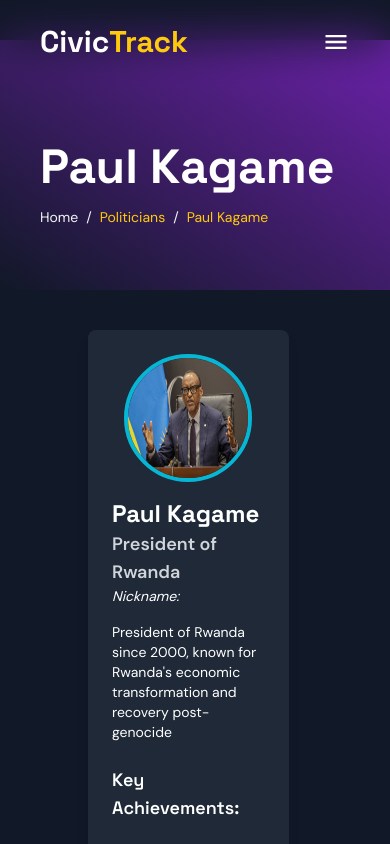
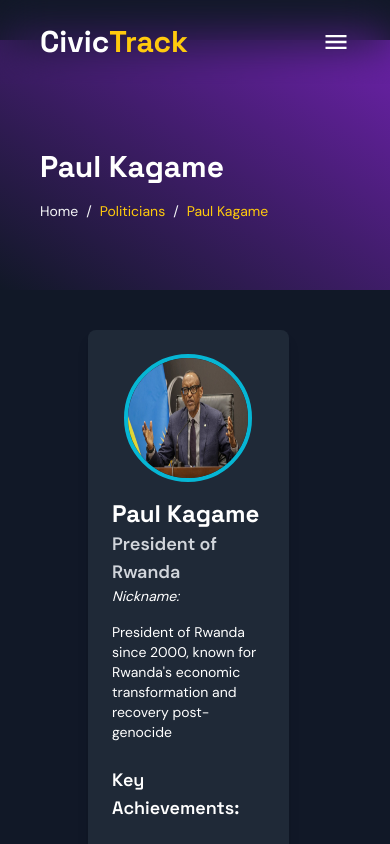
Before and after one commit to CodeGallantX/CivicTrack, a Next.js app: page /politicians/portfolio/1 in a window 390 px wide. Shown: the top 844 px of the page. Built offline with nearby package versions, Linux system fonts and the light colour scheme.

Commit message:
updated text size for responsiveness

```diff
--- a/app/components/Banner.js
+++ b/app/components/Banner.js
@@ -6,7 +6,7 @@ const Banner = ({ page }) => {
     <div className="pt-10 md:pt-20">
     <div className="relative bg-gradient-to-tr from-gray-900 to-purple-800 w-full h-[250px] flex flex-col justify-center items-start px-10 xl:px-24">
       <div className="text-left z-10 mt-10">
-        <h2 className="text-5xl md:text-7xl font-bold mb-4 text-white">{page.title}</h2>
+        <h2 className="text-3xl md:text-4xl lg:text-5xl font-bold mb-4 text-white">{page.title}</h2>
 
         <nav aria-label="breadcrumb" className="text-sm text-gray-100">
           <ol className="list-reset flex space-x-2">
--- a/app/components/Profile.js
+++ b/app/components/Profile.js
@@ -5,7 +5,7 @@ const PoliticianProfile = ({ politician }) => {
 
     return (
       <div className="bg-gray-900">
-        <div className="container mx-auto px-4">
+        <div className="w-full px-4">
           {/* Politician Profile Section */}
           <div className="bg-gray-800 p-6 rounded-lg shadow-lg flex flex-col md:flex-row items-center md:items-start">
             <img
```
